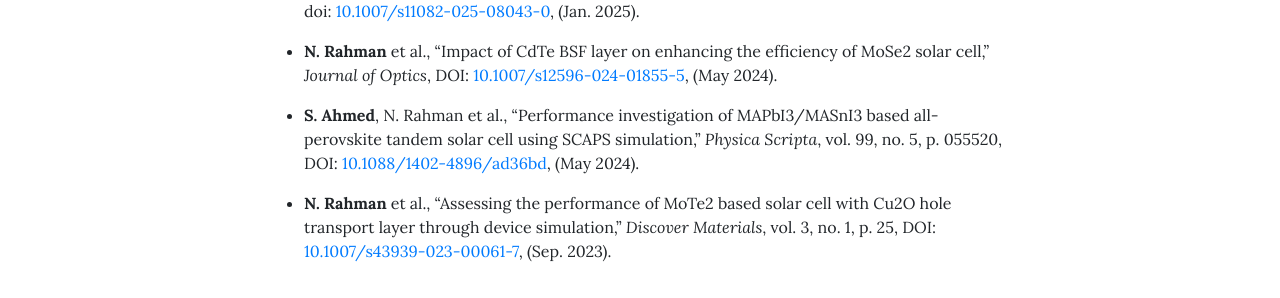
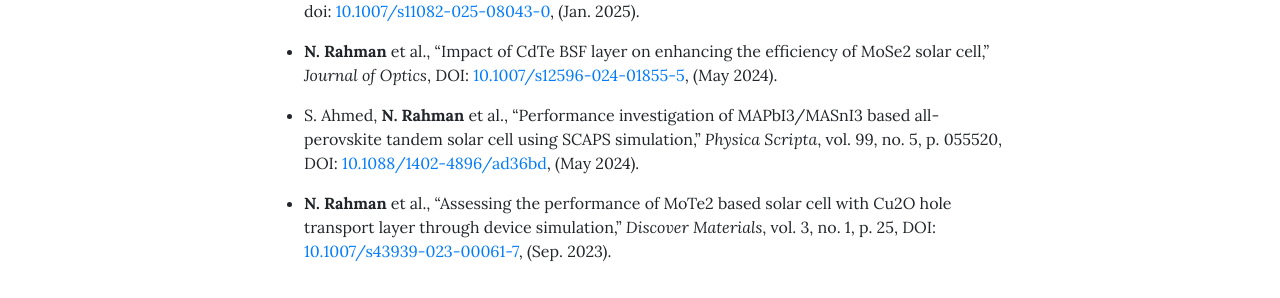
Before and after one commit to naimur105/naimur105.github.io, a Jekyll site: the page built from pages/research.md, in a window 1280 px wide. Shown: the part 1574-1872 px from the top of the page. Built offline with Jekyll 4.4.1, drawn with Linux system fonts in a browser that asks for light colours.

Commit message:
minor editing

```diff
--- a/pages/research.md
+++ b/pages/research.md
@@ -165,6 +165,6 @@ permalink: /research/
 
 - **N. Rahman** et al., "Impact of CdTe BSF layer on enhancing the efficiency of MoSe2 solar cell," *Journal of Optics*, DOI: [10.1007/s12596-024-01855-5](https://doi.org/10.1007/s12596-024-01855-5), (May 2024).
 
-- **S. Ahmed**, N. Rahman et al., "Performance investigation of MAPbI3/MASnI3 based all-perovskite tandem solar cell using SCAPS simulation," *Physica Scripta*, vol. 99, no. 5, p. 055520, DOI: [10.1088/1402-4896/ad36bd](https://doi.org/10.1088/1402-4896/ad36bd), (May 2024).
+- S. Ahmed, **N. Rahman** et al., "Performance investigation of MAPbI3/MASnI3 based all-perovskite tandem solar cell using SCAPS simulation," *Physica Scripta*, vol. 99, no. 5, p. 055520, DOI: [10.1088/1402-4896/ad36bd](https://doi.org/10.1088/1402-4896/ad36bd), (May 2024).
 
 - **N. Rahman** et al., "Assessing the performance of MoTe2 based solar cell with Cu2O hole transport layer through device simulation," *Discover Materials*, vol. 3, no. 1, p. 25, DOI: [10.1007/s43939-023-00061-7](https://doi.org/10.1007/s43939-023-00061-7), (Sep. 2023).
```
